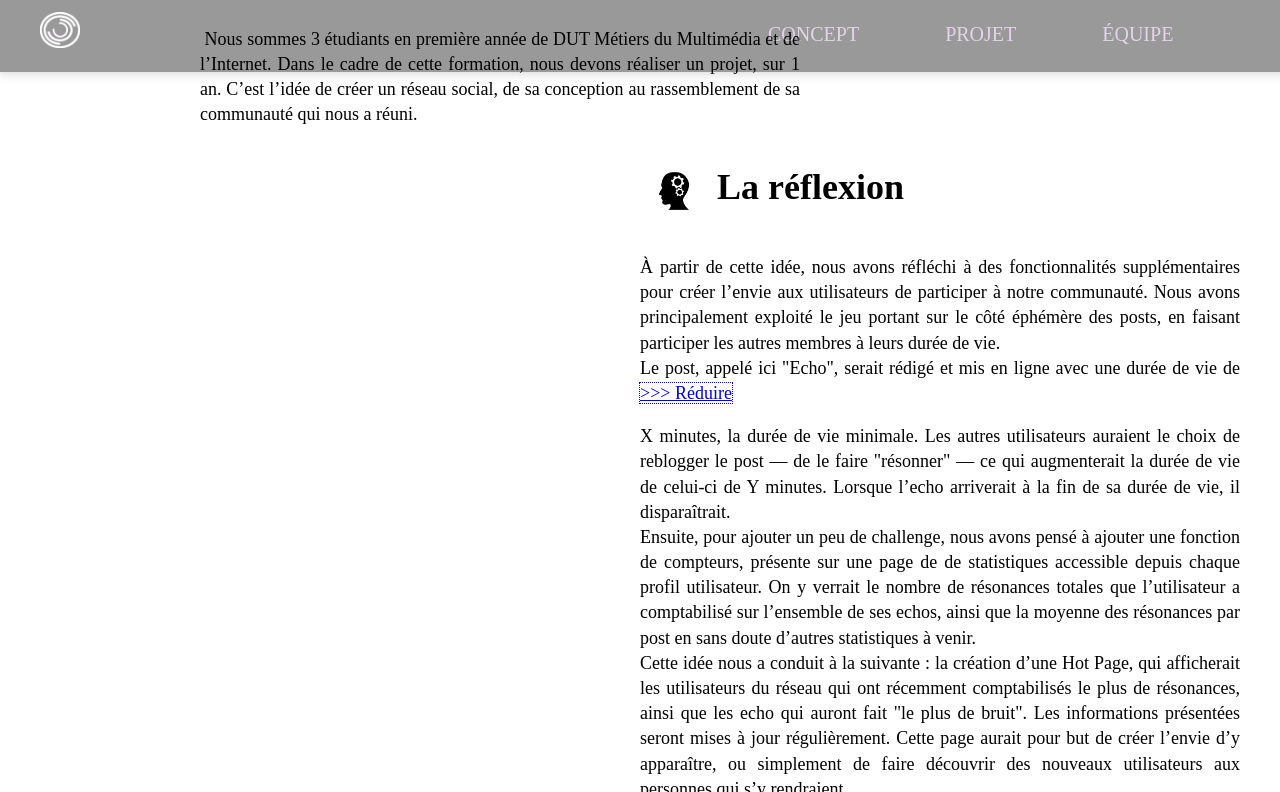
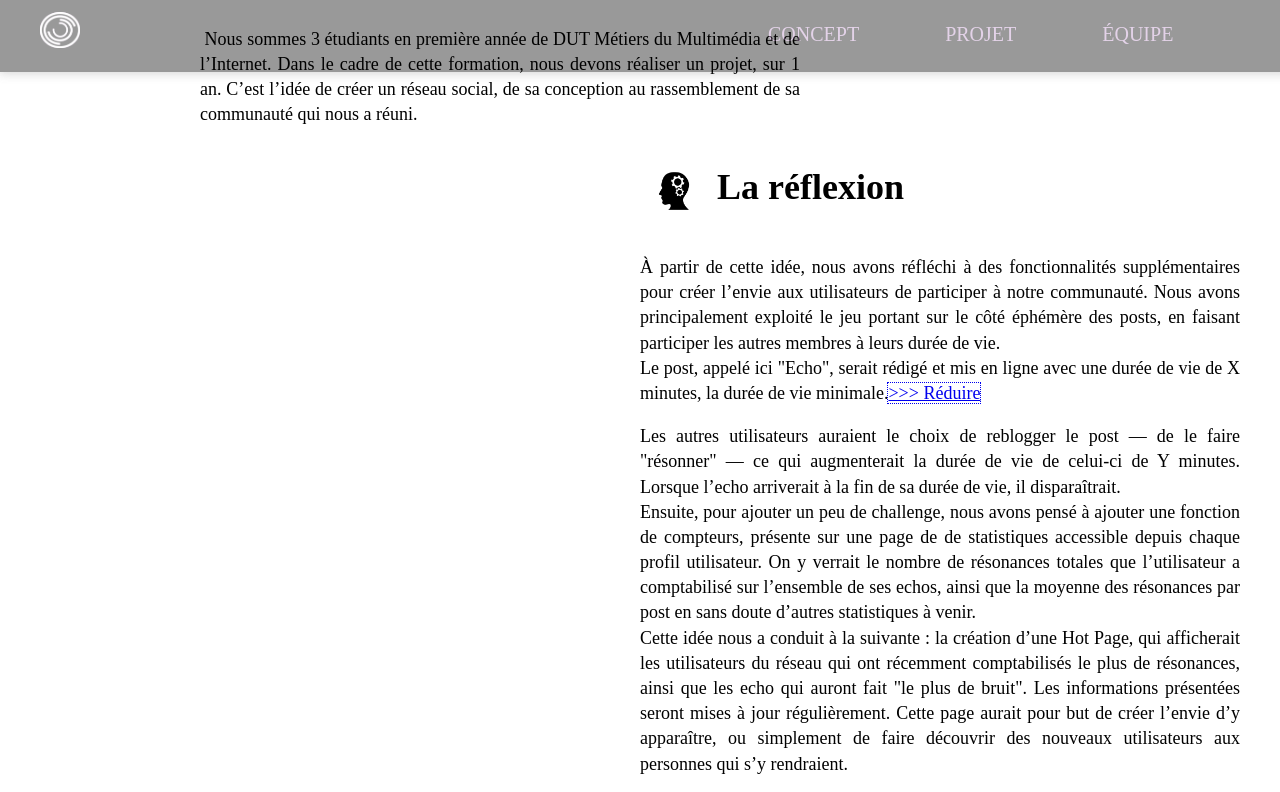
Before and after one commit to emmagrisot/preview, a plain HTML site: page index.html in a window 1280 px wide. Both pictures are taken after a click on the element ">> Afficher la suite...". Shown: the part 1547-2339 px from the top of the page. Drawn offline with Linux system fonts and the light colour scheme.

Commit message:
déplacement du "afficher la suite"

```diff
--- a/index.html
+++ b/index.html
@@ -78,7 +78,7 @@
     <h2><img src="img/human74.png" width="68px"> La réflexion</h2>
     <p>À partir de cette idée, nous avons réfléchi à des fonctionnalités supplémentaires pour créer l’envie aux utilisateurs de participer à notre communauté.
 Nous avons principalement exploité le jeu portant sur le côté éphémère des posts, en faisant participer les autres membres à leurs durée de vie.
-<br>Le post, appelé ici "Echo", serait rédigé et mis en ligne avec une durée de vie de <a href='#afficher_plus'><span id="showHide">>> Afficher la suite...</a></span>
+<br>Le post, appelé ici "Echo", serait rédigé et mis en ligne avec une durée de vie de X minutes, la durée de vie minimale.<a href='#afficher_plus'><span id="showHide">>> Afficher la suite...</a></span>
 
    <script>
 document.getElementById("showHide").onclick = function() {
@@ -93,7 +93,7 @@ document.getElementById("showHide").onclick = function() {
 }
 </script>
 <div id="cadre" style="display:none;">
-     X minutes, la durée de vie minimale. Les autres utilisateurs auraient le choix de reblogger le post — de le faire "résonner" — ce qui augmenterait la durée de vie de celui-ci de Y minutes. Lorsque l’echo arriverait à la fin de sa durée de vie, il disparaîtrait.
+      Les autres utilisateurs auraient le choix de reblogger le post — de le faire "résonner" — ce qui augmenterait la durée de vie de celui-ci de Y minutes. Lorsque l’echo arriverait à la fin de sa durée de vie, il disparaîtrait.
 <br>Ensuite, pour ajouter un peu de challenge, nous avons pensé à ajouter une fonction de compteurs, présente sur une page de de statistiques accessible depuis chaque profil utilisateur.
 On y verrait le nombre de résonances totales que l’utilisateur a comptabilisé sur l’ensemble de ses echos, ainsi que la moyenne des résonances par post en sans doute d’autres statistiques à venir.
 <br>Cette idée nous a conduit à la suivante : la création d’une Hot Page, qui afficherait les utilisateurs du réseau qui ont récemment comptabilisés le plus de résonances, ainsi que les echo qui auront  fait "le plus de bruit". Les informations présentées seront mises à jour régulièrement.
```
